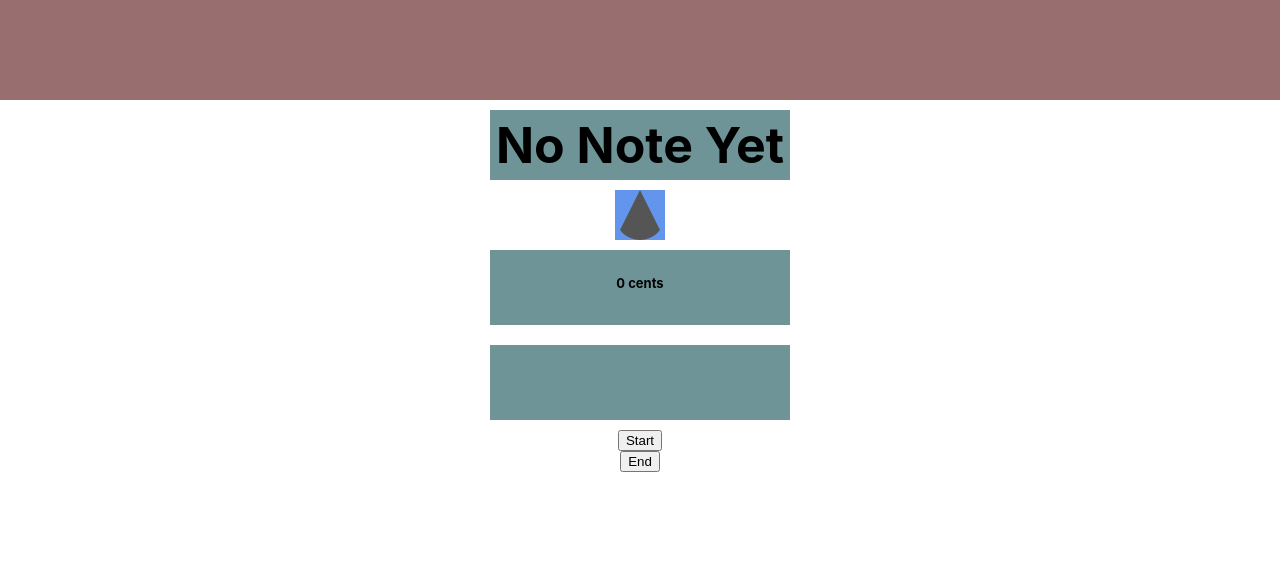
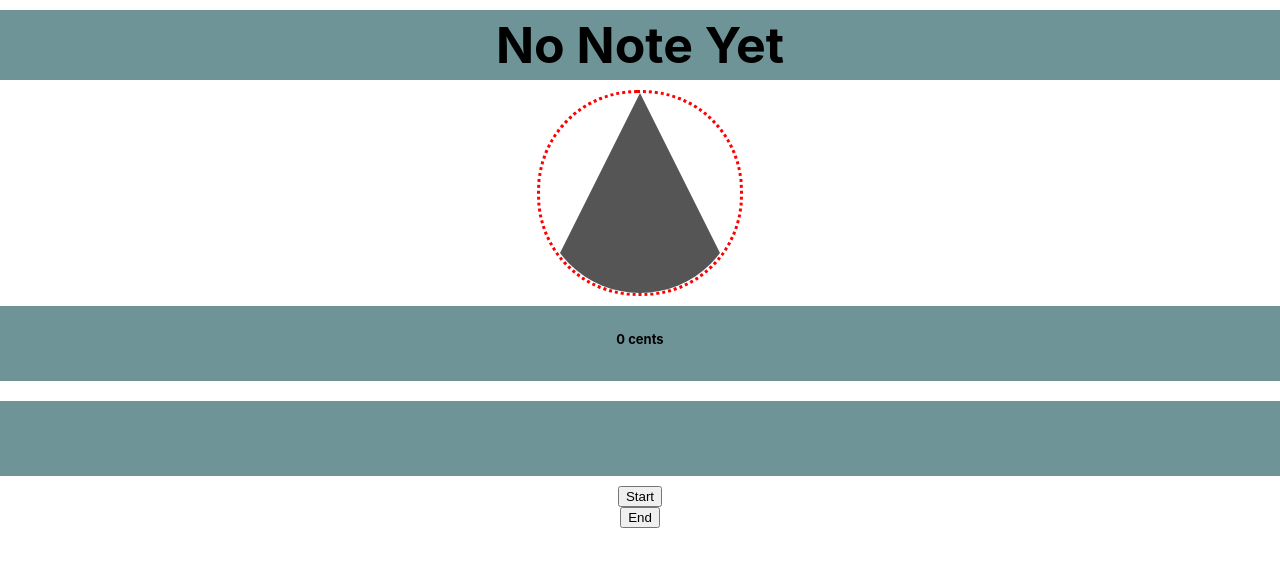
Before and after one commit to alexsacchetti/guitar-tuner, a React (Create React App) app: page / in a window 1280 px wide. Shown: the top 566 px of the page. Built offline with nearby package versions, Linux system fonts and the light colour scheme; the HTML template or start-up script is replaced by a standard one.

Commit message:
Updated tuner styling

```diff
--- a/src/App.css
+++ b/src/App.css
@@ -38,6 +38,7 @@
 }
 
 .container {
+  width: 100%;
   display: flex;
   flex-direction: column;
   align-items: center;
@@ -45,6 +46,7 @@
 }
 
 .audio {
+  display: none;
   padding-top: 100px;
   background-color: rgb(152, 110, 110);
 }
@@ -53,7 +55,7 @@
   display: flex;
   align-content: center;
   justify-content: center;
-  width: 300px;
+  width: 100vw;
   height: 50px;
   margin: 10px;
   padding-top: 25px;
@@ -65,7 +67,7 @@
   display: flex;
   align-content: center;
   justify-content: center;
-  width: 300px;
+  width: 100vw;
   height: 50px;
   margin: 10px;
   padding-top: 5px;
@@ -73,13 +75,16 @@
   font-size: 50px;
   font-weight: bolder;
   background-color: rgb(110, 148, 152);
+  border-color: red 5px;
 }
 
 .animate {
   display: flex;
   align-content: center;
   justify-content: center;
-  background-color: cornflowerblue;
+  border-radius: 100px;
+  border-style: dotted;
+  border-color: red;
 }
 .animate-tuner {
   width: 200px;
@@ -91,9 +96,9 @@
 .triangle-up {
   width: 0;
   height: 0;
-  border-left: 25px solid transparent;
-  border-right: 25px solid transparent;
-  border-bottom: 50px solid #555;
-  border-bottom-right-radius: 30px;
-  border-bottom-left-radius: 30px;
+  border-left: 100px solid transparent;
+  border-right: 100px solid transparent;
+  border-bottom: 200px solid #555;
+  border-bottom-right-radius: 120px;
+  border-bottom-left-radius: 120px;
 }
```
